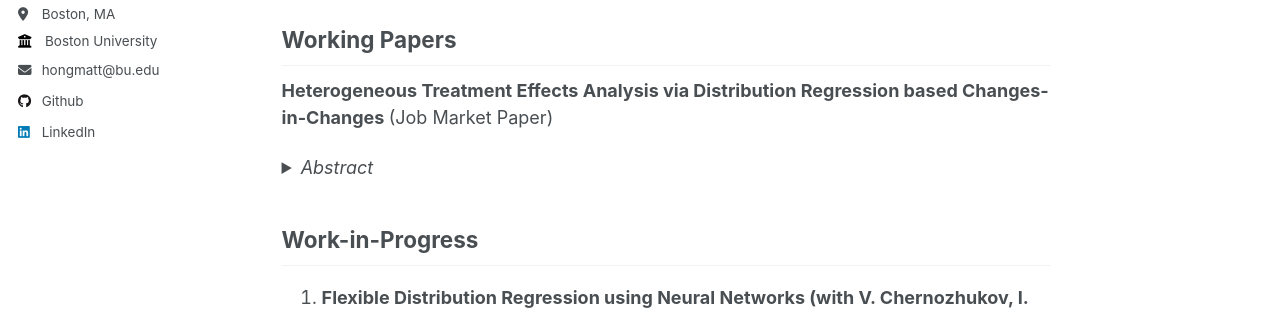
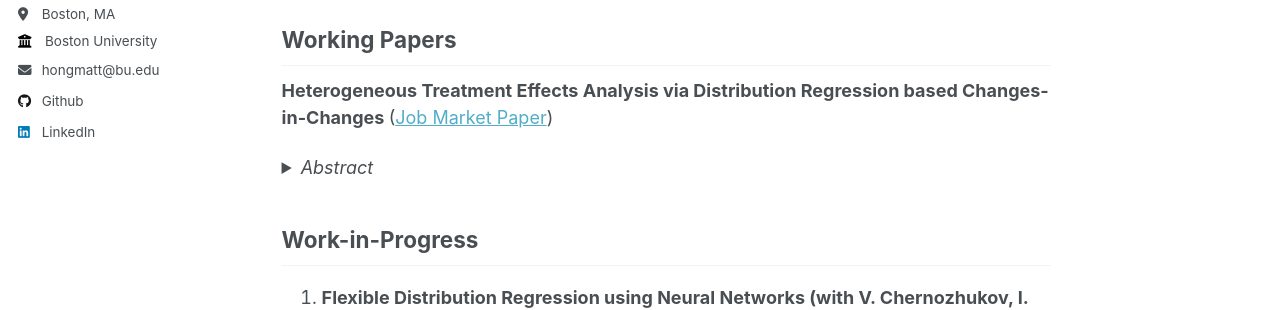
Before and after one commit to matthew-hong/matt-hong, a Jekyll site: the page built from _pages/about.md, in a window 1280 px wide and 959 px high. Shown: the part 378-688 px from the top of the window. Built offline with Jekyll 4.4.1, drawn with Linux system fonts in a browser that asks for light colours; part of the change alters nothing that is shown.

Commit message:
update jmp

```diff
--- a/_pages/about.md
+++ b/_pages/about.md
@@ -13,7 +13,7 @@ Prior to my PhD, I completed an MPhil in Economics at [Oxford University](https:
 
 ## Working Papers
 
-<b> Heterogeneous Treatment Effects Analysis via Distribution Regression based Changes-in-Changes </b> (Job Market Paper)
+<b> Heterogeneous Treatment Effects Analysis via Distribution Regression based Changes-in-Changes </b> ([Job Market Paper](https://www.dropbox.com/scl/fi/5s0gtm2fdxoypfn6ivvrx/Matthew_Hong_JMP-1.pdf?rlkey=ljlh22i5oyi6vi7uae737xie6&st=oqz1z7vn&dl=0))
 
 <details>
 <summary markdown='span'>
```
